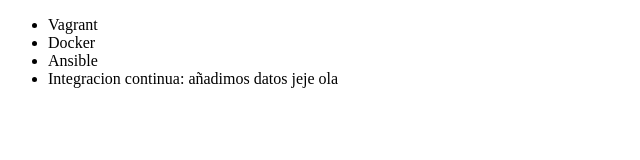
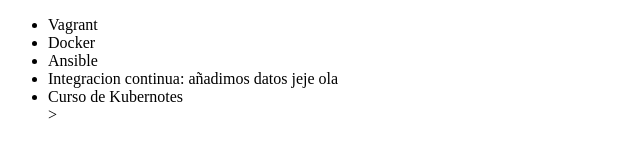
Before and after one commit to MumiChan/aluraTP, a plain HTML site: page index.html in a window 1280 px wide. Shown: the whole page, without its empty margins (0-640 px from the left). Drawn offline with Linux system fonts and the light colour scheme.

Commit message:
agregando el curso de kubernetes

```diff
--- a/index.html
+++ b/index.html
@@ -10,6 +10,7 @@
          <li> Docker </li>
          <li> Ansible </li>
          <li> Integracion continua: añadimos datos jeje ola </li>
+         <li> Curso de Kubernotes</li>>
      </ul>
 </body>
 </html>
```
